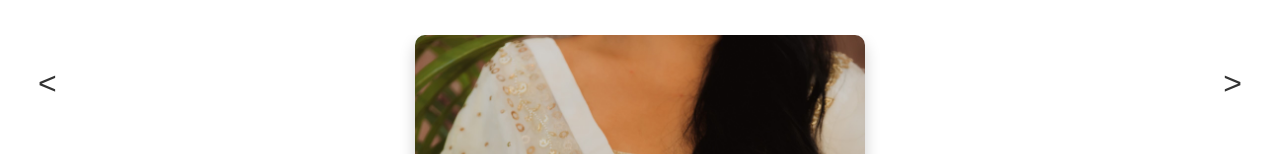
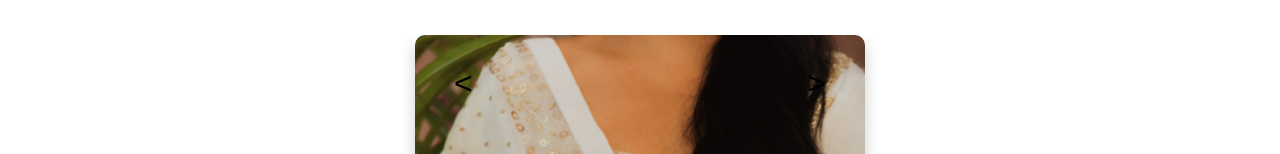
Before and after one commit to TanishqM1/seemaboutique, a React (Create React App) app: page /gallery in a window 1280 px wide. Shown: the part 317-471 px from the top of the page. Built offline with nearby package versions, Linux system fonts and the light colour scheme.

Commit message:
fixed gallery buttons

```diff
--- a/src/components/GalleryImages.js
+++ b/src/components/GalleryImages.js
@@ -56,14 +56,14 @@ const ArrowButton = styled.button`
   font-size: 2rem;
   cursor: pointer;
   z-index: 10;
-  color: #333;
+  color: black;
 
   &:hover {
     color: #555;
   }
 
-  ${({ direction }) => direction === "left" && "left: 2rem;"}
-  ${({ direction }) => direction === "right" && "right: 2rem;"}
+  ${({ direction }) => direction === "left" && "left: 28rem;"}
+  ${({ direction }) => direction === "right" && "right: 28rem;"}
 `;
 
 const GalleryImages = () => {
```
